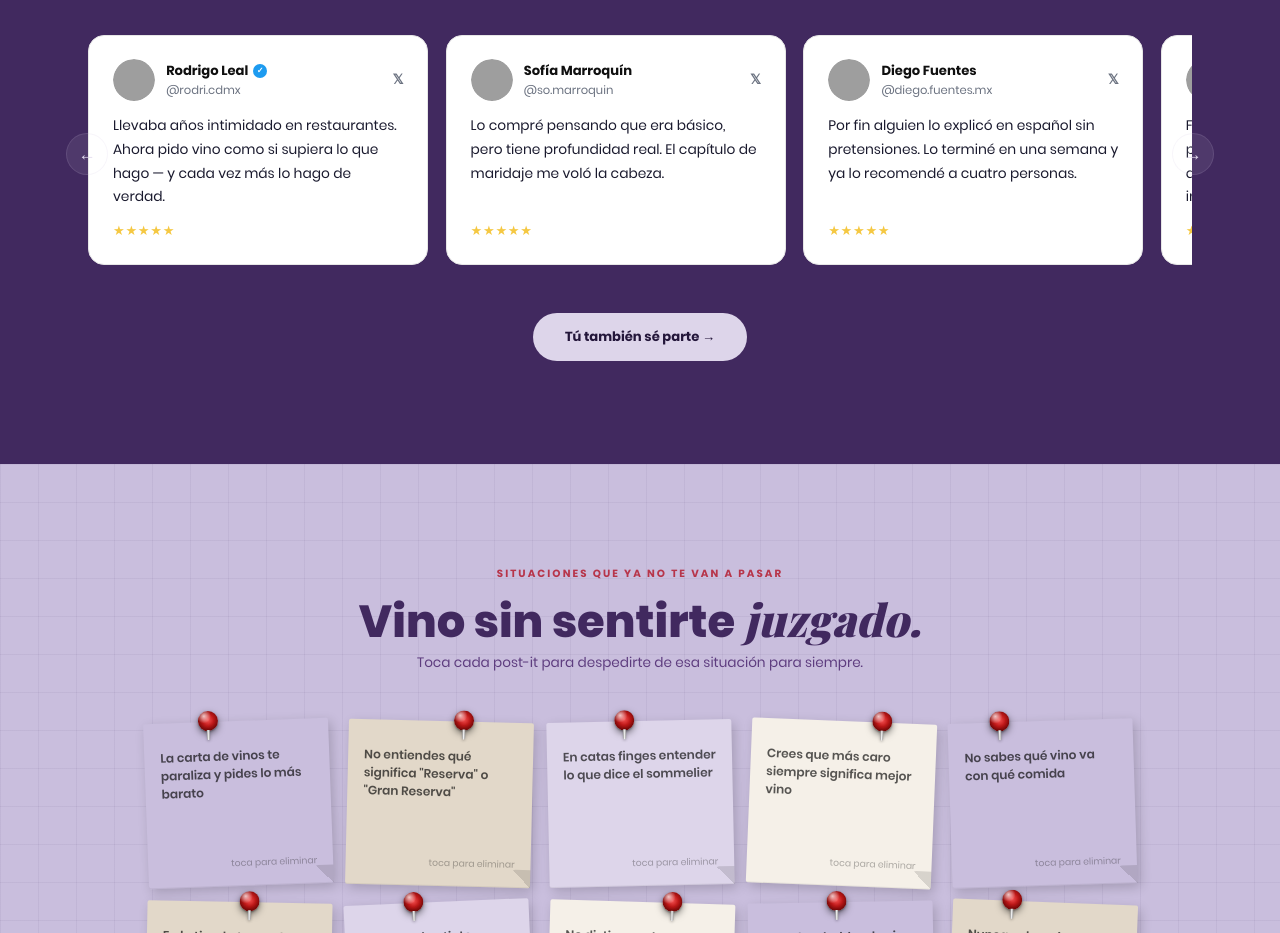
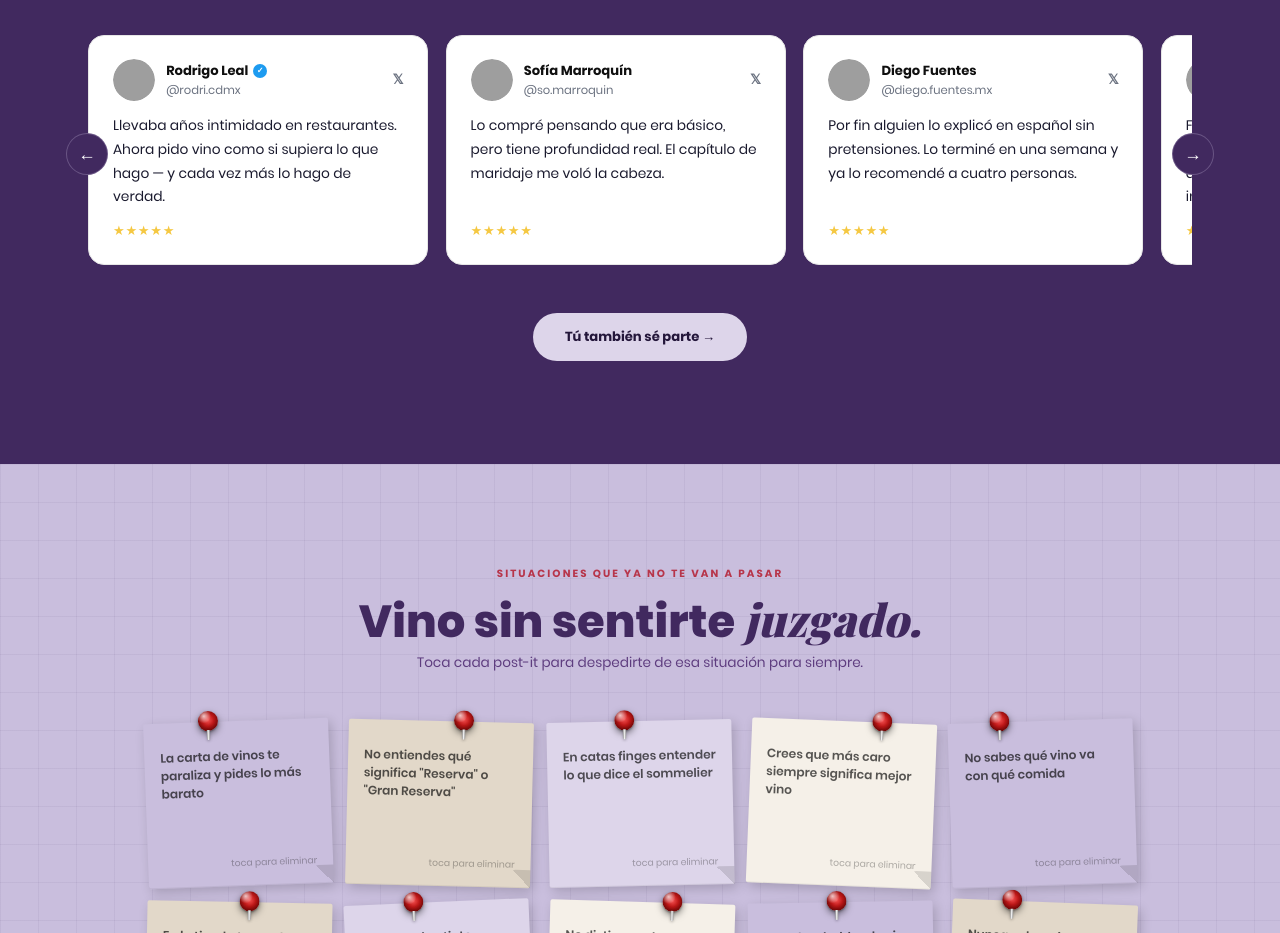
Before and after one commit to axsistecmkt/manual-antisnob, a plain HTML site: page index.html in a window 1280 px wide. Shown: the part 2000-2933 px from the top of the page. Drawn offline with nearby package versions, Linux system fonts and the light colour scheme; grey boxes are pictures that could not be loaded; a web font is replaced by a local one.

Commit message:
Reviews: flechas con fondo sólido morado

```diff
--- a/index.html
+++ b/index.html
@@ -467,9 +467,9 @@ button{font-family:inherit;cursor:pointer;border:none;background:none}
 .carousel__btn{
   position:absolute;top:50%;transform:translateY(-50%);
   width:42px;height:42px;border-radius:50%;
-  background:rgba(255,255,255,.08);
-  border:1px solid rgba(201,190,221,.15);
-  color:var(--lavl);font-size:1.1rem;
+  background:var(--p);
+  border:1px solid rgba(201,190,221,.3);
+  color:#fff;font-size:1.1rem;
   display:flex;align-items:center;justify-content:center;
   transition:background .25s,border-color .25s;
   z-index:2;
```
